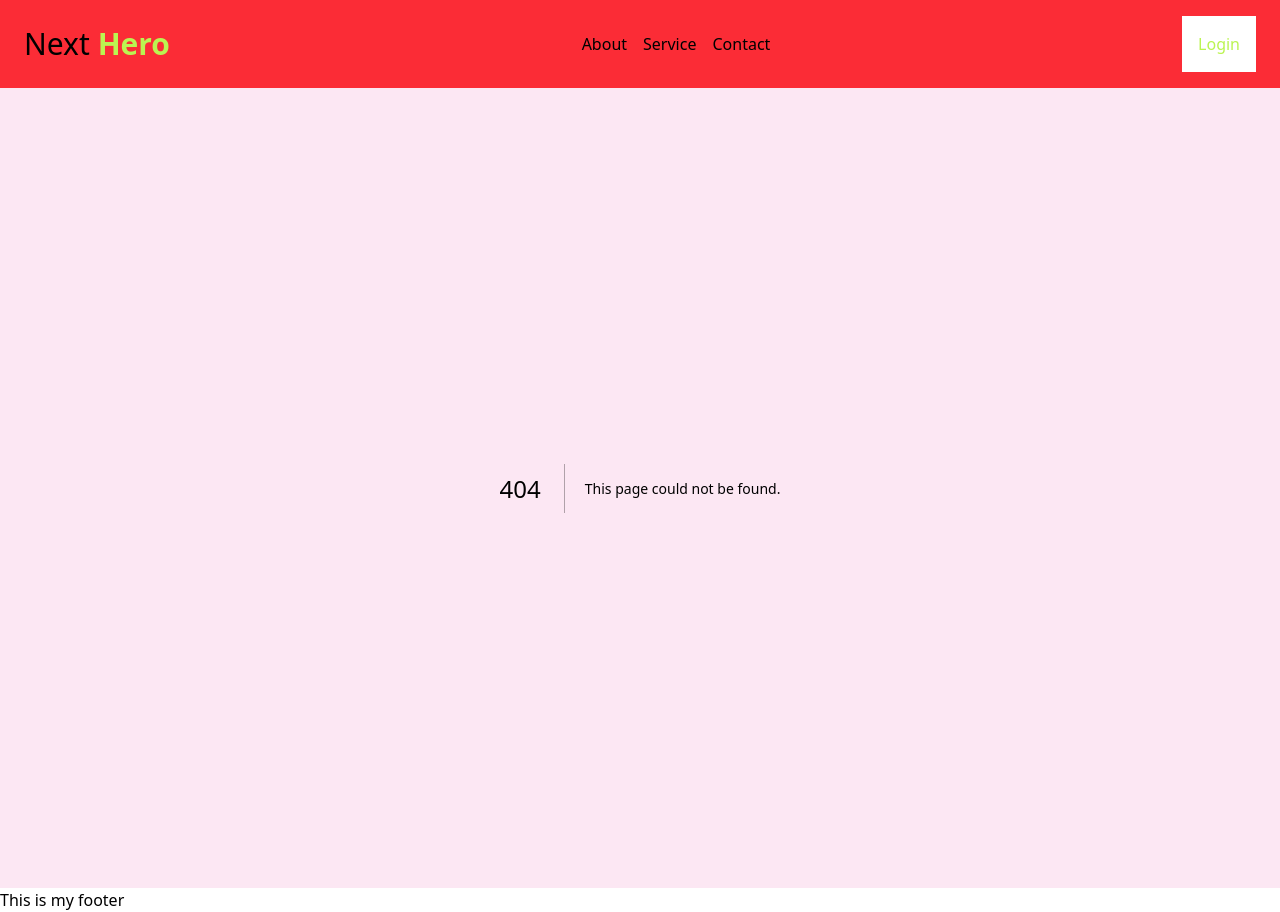
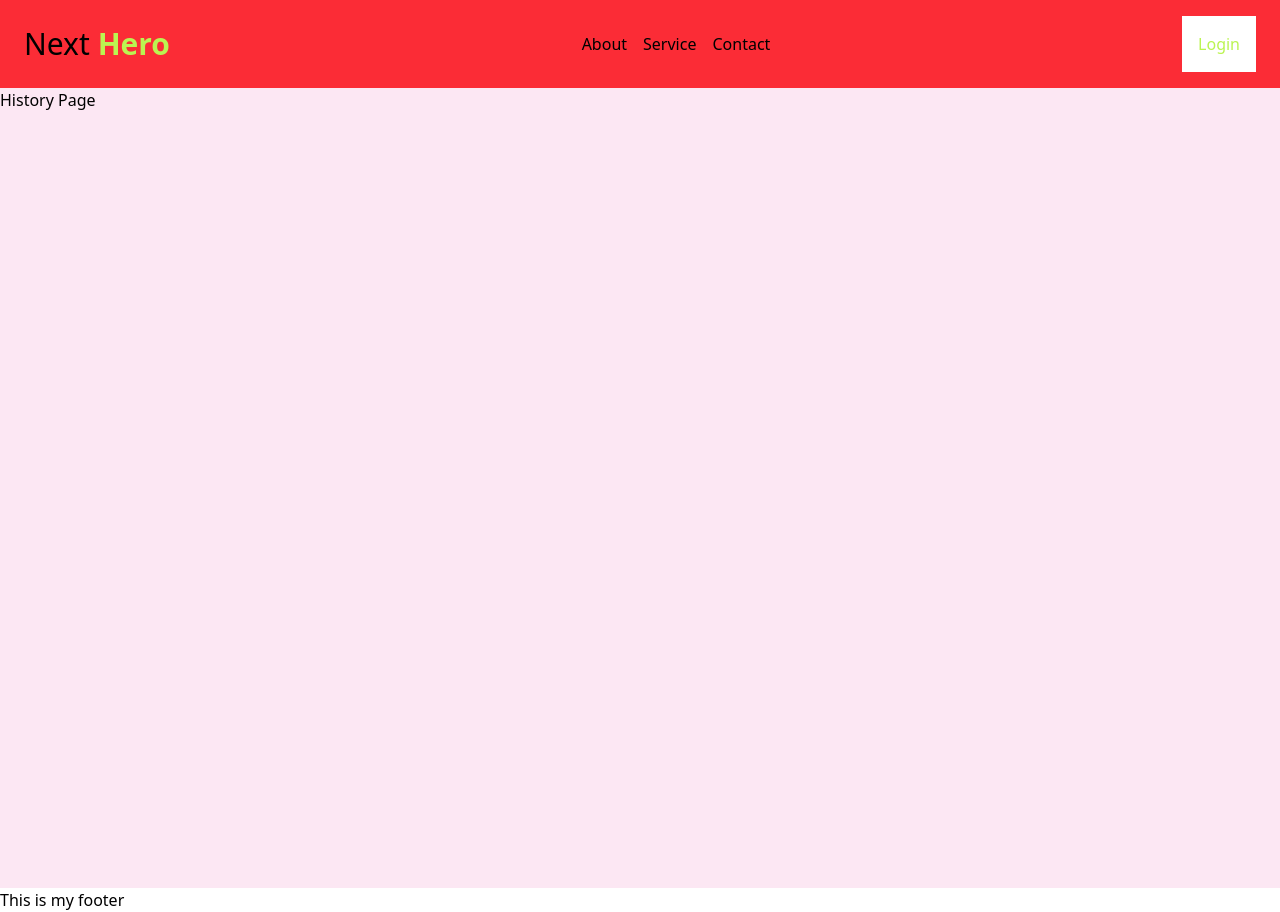
Before and after one commit to Md-Firoz-Mahmud-Nur/0190-Next_Hero-L1_M13_m_076, a Next.js app: page /about/history in a window 1280 px wide. Before the commit this address had no page. Built offline with nearby package versions, Linux system fonts and the light colour scheme.

Commit message:
Add : Nested Routing

```diff
--- a/src/Components/AboutContents.jsx
+++ b/src/Components/AboutContents.jsx
@@ -1,7 +1,11 @@
+import Link from "next/link";
 import React from "react";
 
 const AboutContents = () => {
-  return <div>About Content</div>;
+  return <div>
+    <Link href="/about/history">History</Link>
+    <Link href="/about/mission">Mission</Link>
+  </div>;
 };
 
 export default AboutContents;
--- /dev/null
+++ b/src/app/about/history/page.jsx
@@ -0,0 +1,11 @@
+import React from 'react';
+
+const HistoryPage = () => {
+  return (
+    <div>
+      History Page
+    </div>
+  );
+};
+
+export default HistoryPage;
--- /dev/null
+++ b/src/app/about/history/vision/page.jsx
@@ -0,0 +1,7 @@
+import React from "react";
+
+const VisionPage = () => {
+  return <div>Vision Page</div>;
+};
+
+export default VisionPage;
--- /dev/null
+++ b/src/app/about/mission/page.jsx
@@ -0,0 +1,7 @@
+import React from "react";
+
+const HistoryPage = () => {
+  return <div>Mission Page</div>;
+};
+
+export default HistoryPage;
```
